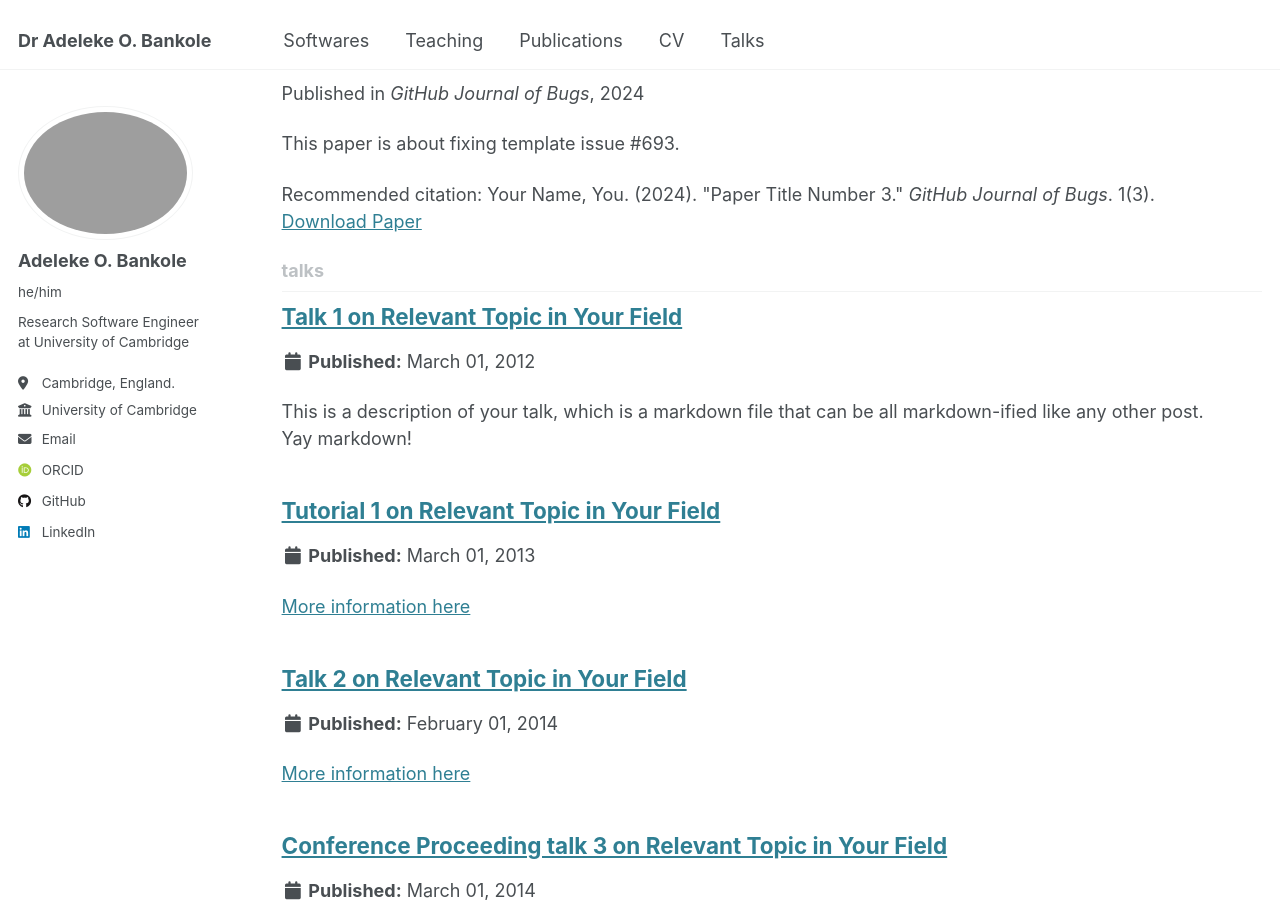
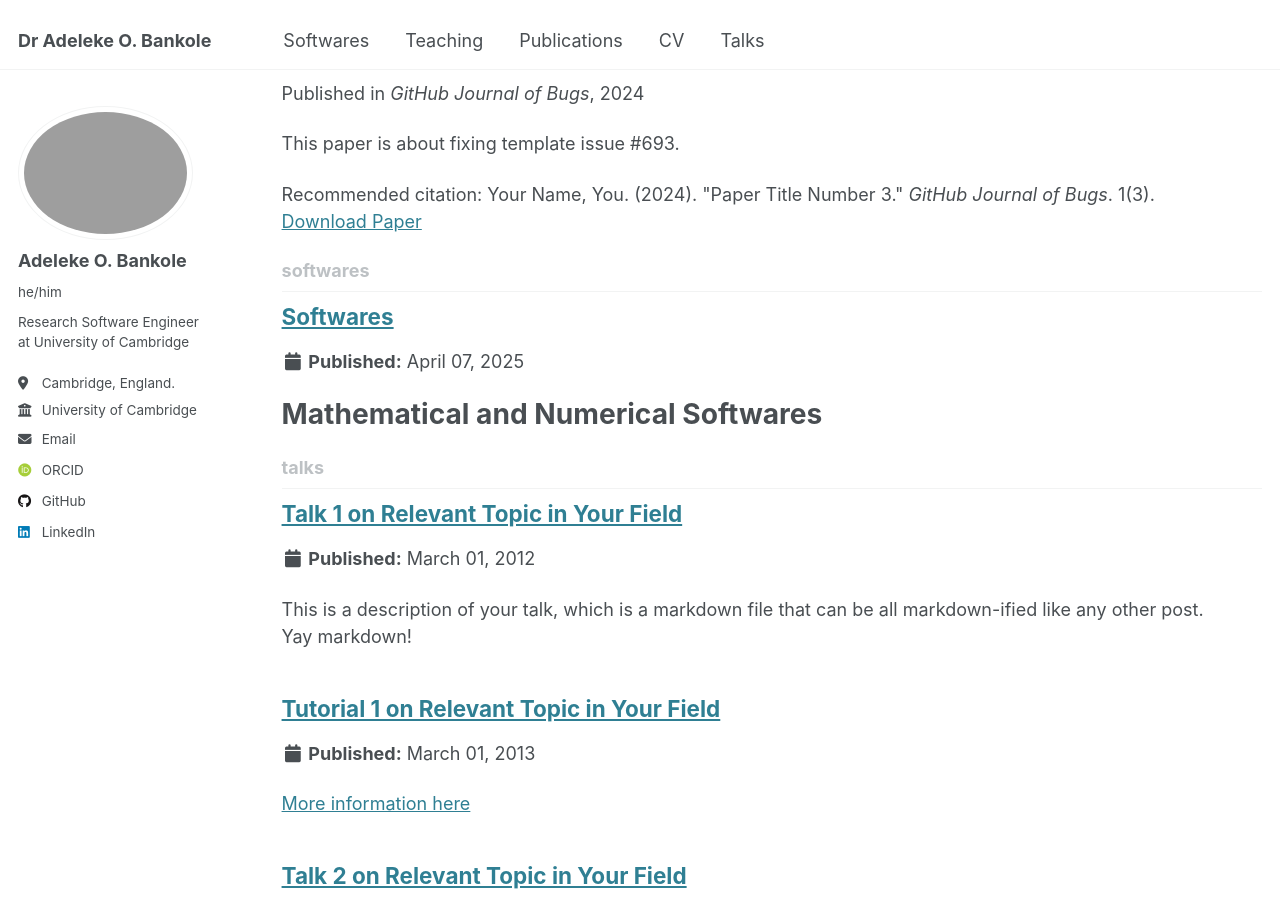
Before and after one commit to AdelekeBankole/adelekebankole.github.io, a Jekyll site: the page built from _pages/collection-archive.html, in a window 1280 px wide and 900 px high, scrolled down 1860 px. Built offline with Jekyll 4.4.1, drawn with Linux system fonts in a browser that asks for light colours; some web fonts are replaced; part of the change alters nothing that is shown.

Commit message:
Update _config.yml

```diff
--- a/_config.yml
+++ b/_config.yml
@@ -213,6 +213,9 @@ kramdown:
 
 # These settings control the types of collections used by the template
 collections:
+  softwares:
+    output: true
+    permalink: /:collection/:path/
   teaching:
     output: true
     permalink: /:collection/:path/
```
